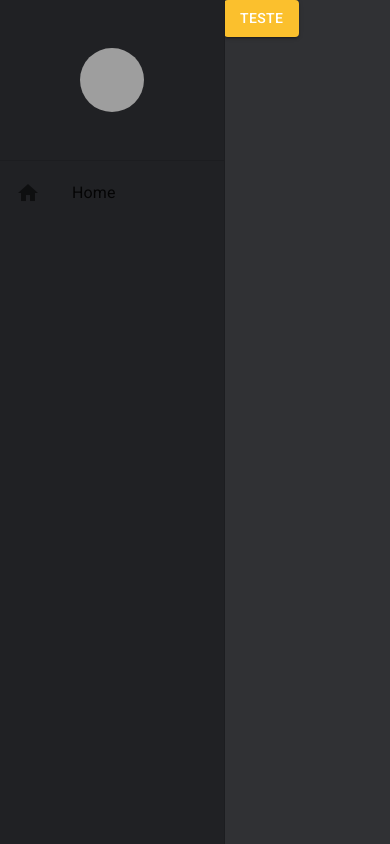
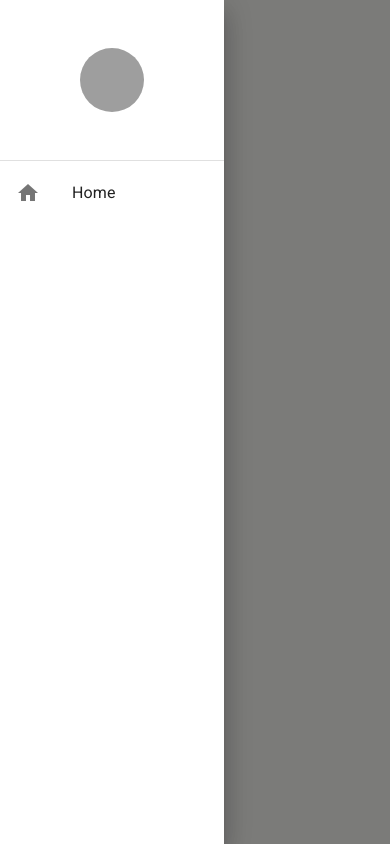
Before and after one commit to lucasgomesmatos/react-ts, a React (Vite) app: page /pagina-inicial in a window 390 px wide. Both pictures are taken after a click on the button "TESTE". Built offline with nearby package versions, Linux system fonts and the light colour scheme; grey boxes are pictures that could not be loaded.

Commit message:
responsive drawer nav and drawerContext

```diff
--- a/src/App.tsx
+++ b/src/App.tsx
@@ -1,16 +1,18 @@
 import { BrowserRouter } from 'react-router-dom';
 import { AppRoutes } from './routes';
 import { MenuLateral } from './shared/components';
-import { AppThemeProvider } from './shared/contexts';
+import { AppThemeProvider, DrawerProvider } from './shared/contexts';
 
 export const App = () => {
   return (
     <AppThemeProvider>
-      <BrowserRouter>
-        <MenuLateral>
-          <AppRoutes />
-        </MenuLateral>
-      </BrowserRouter>
+      <DrawerProvider>
+        <BrowserRouter>
+          <MenuLateral>
+            <AppRoutes />
+          </MenuLateral>
+        </BrowserRouter>
+      </DrawerProvider>
     </AppThemeProvider>
   );
 };
--- a/src/routes/index.tsx
+++ b/src/routes/index.tsx
@@ -1,16 +1,21 @@
 import { Button } from '@mui/material';
 import { Routes, Route, Navigate } from 'react-router-dom';
-import { useAppThemeContext } from '../shared/contexts';
+import { useAppThemeContext, useDrawerContext } from '../shared/contexts';
 
 export const AppRoutes = () => {
   const { toggleTheme } = useAppThemeContext();
+  const { toggleDrawerOpen } = useDrawerContext();
 
   return (
     <Routes>
       <Route
         path="/pagina-inicial"
         element={
-          <Button variant="contained" color="primary" onClick={toggleTheme}>
+          <Button
+            variant="contained"
+            color="primary"
+            onClick={toggleDrawerOpen}
+          >
             teste
           </Button>
         }
--- a/src/shared/components/menu-lateral/MenuLateral.tsx
+++ b/src/shared/components/menu-lateral/MenuLateral.tsx
@@ -7,10 +7,12 @@
   ListItemButton,
   ListItemIcon,
   ListItemText,
+  useMediaQuery,
   useTheme,
 } from '@mui/material';
 import { Box } from '@mui/system';
 import React from 'react';
+import { useDrawerContext } from '../../contexts';
 
 interface IMenuLateral {
   children: React.ReactNode;
@@ -18,10 +20,17 @@
 
 export const MenuLateral: React.FC<IMenuLateral> = ({ children }) => {
   const theme = useTheme();
+  const smDown = useMediaQuery(theme.breakpoints.down('sm'));
+
+  const { isDrawerOpen, toggleDrawerOpen } = useDrawerContext();
 
   return (
     <>
-      <Drawer variant="permanent">
+      <Drawer
+        open={isDrawerOpen}
+        variant={smDown ? 'temporary' : 'permanent'}
+        onClose={toggleDrawerOpen}
+      >
         <Box
           sx={{
             width: theme.spacing(28),
@@ -62,7 +71,7 @@
           </Box>
         </Box>
       </Drawer>
-      <Box height="100vh" marginLeft={theme.spacing(28)}>
+      <Box height="100vh" marginLeft={smDown ? 0 : theme.spacing(28)}>
         {children}
       </Box>
     </>
--- /dev/null
+++ b/src/shared/contexts/DrawerContext.tsx
@@ -0,0 +1,33 @@
+import React, { createContext, useCallback, useContext, useState } from 'react';
+
+interface IDrawerContextData {
+  isDrawerOpen: boolean;
+  toggleDrawerOpen: () => void;
+}
+
+// Resolver a questão do children
+interface IAppDrawerProviderProps {
+  children: React.ReactNode;
+}
+
+const DrawerContext = createContext({} as IDrawerContextData);
+
+export const useDrawerContext = () => {
+  return useContext(DrawerContext);
+};
+
+export const DrawerProvider: React.FC<IAppDrawerProviderProps> = ({
+  children,
+}) => {
+  const [isDrawerOpen, setIsDrawerOpen] = useState(false);
+
+  const toggleDrawerOpen = useCallback(() => {
+    setIsDrawerOpen((oldDrawerOpen) => !oldDrawerOpen);
+  }, []);
+
+  return (
+    <DrawerContext.Provider value={{ isDrawerOpen, toggleDrawerOpen }}>
+      {children}
+    </DrawerContext.Provider>
+  );
+};
--- a/src/shared/contexts/index.ts
+++ b/src/shared/contexts/index.ts
@@ -1 +1,2 @@
-export * from "./ThemeContext"
+export * from './ThemeContext';
+export * from './DrawerContext';
```
